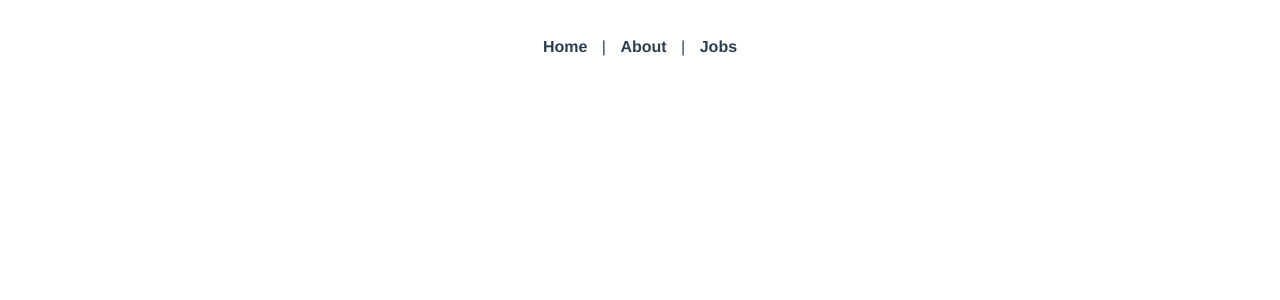
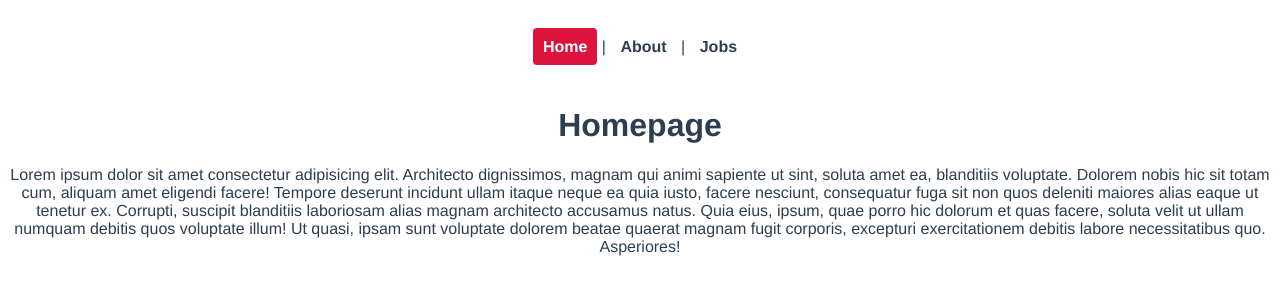
Before and after one commit to absurdengineer/vue-router, a Vue app: page /home in a window 1280 px wide. Before the commit this address had no page. Shown: the top 300 px of the page. Built offline with nearby package versions, Linux system fonts and the light colour scheme.

Commit message:
Introduced Redirections.

```diff
--- a/src/App.vue
+++ b/src/App.vue
@@ -1,6 +1,6 @@
 <template>
   <div id="nav">
-    <router-link to="/">Home</router-link> |
+    <router-link to="/home">Home</router-link> |
     <router-link to="/about">About</router-link> |
     <router-link :to="{ name: 'Jobs' }">Jobs</router-link>
   </div>
--- a/src/router/index.js
+++ b/src/router/index.js
@@ -5,7 +5,7 @@
 
 const routes = [
   {
-    path: "/",
+    path: "/home",
     name: "Home",
     component: Home,
   },
@@ -29,6 +29,11 @@
     component: JobDetails,
     props: true,
   },
+  // redirects
+  {
+    path: "/",
+    redirect: "/home",
+  },
 ];
 
 const router = createRouter({
```
